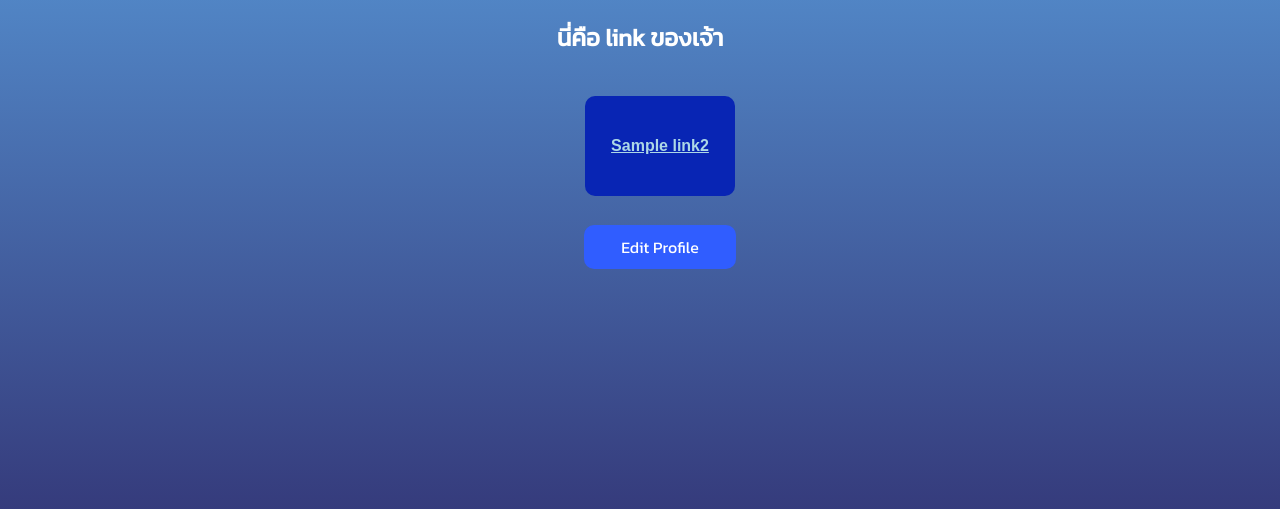
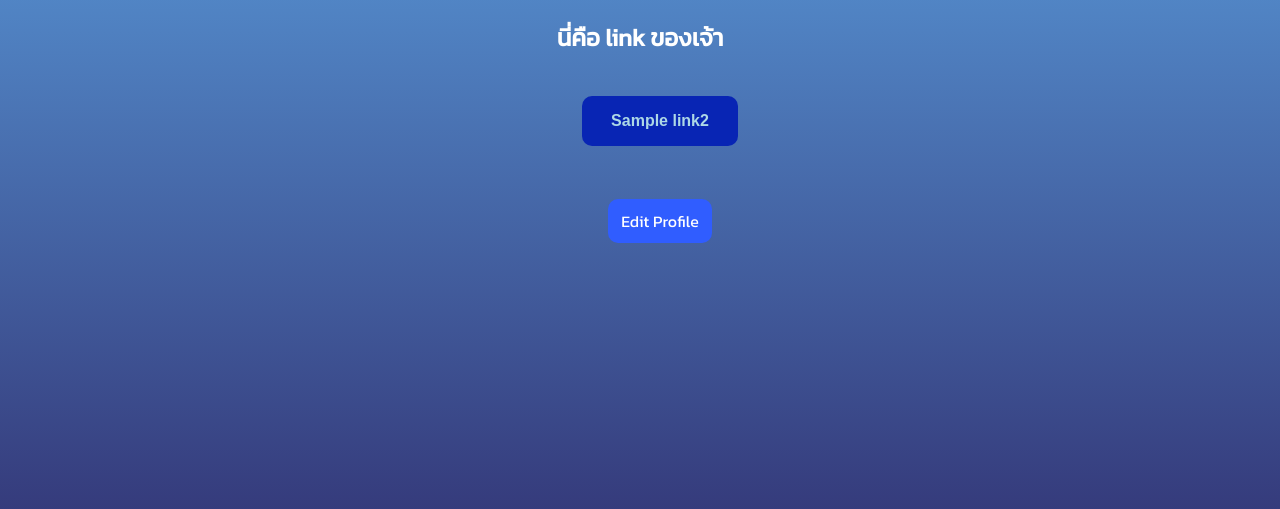
Before and after one commit to Pattrapol-Yaowaraj/All-IT-By-Jing-, a Django app: template All_IT/home/template/home/display.html in a window 1280 px wide. Shown: the part 80-589 px from the top of the page. Run offline with Django 4.2, Linux system fonts and the light colour scheme; the template is opened without the code that fills it: most values are stand-ins (such as "Sample title", 1, 10 or a date in 2020); some libraries are stand-ins or nearby versions.

Commit message:
แก้ไขปุ่มลิงค์หน้าdisplay

```diff
--- a/All_IT/home/template/home/display.html
+++ b/All_IT/home/template/home/display.html
@@ -21,18 +21,14 @@
 
         button {
         background-color: #0825b4;
-        font-size: medium;
-        font-weight: bold;
-        padding:10px 20px;
-        width: 150px;
-        height: 100px;
         border: none;
         border-radius: 10px;
         color: white;
         cursor: pointer;
         align-items: center;
+        justify-content: center;
         margin: 5px;
-        display: block;
+        display: flex;
         }
 
         button:hover {
@@ -71,7 +67,7 @@
         }
 
         .edit-button {
-            padding: 10px 20px;
+            padding: 10px;
             width: 70%;
             border: none;
             border-radius: 10px;
@@ -88,10 +84,23 @@
             background-color: #2e59a8;
         }
 
-        .button-container{
-            display:flex;
+        .button-link {
+            text-decoration: none;
+            color: lightblue;
+            font-size: medium;
+            font-weight: bold;
+            width: 130%;
+            height: 50px;
+            cursor: pointer;
+            align-items: center;
+            justify-content: center;
+            display: flex;
         }
 
+        .centered-container {
+            display: grid;
+            place-items: center;
+        } /* ทำให้ปุ่มลิงค์อยู่ตรงกลาง */
     </style>
 </head>
 <body>
@@ -100,13 +109,15 @@
         <li><a href="{% url 'home:Logout' %}">Logout</a></li>
         <li><a class="active">Profile</a></li>
     </ul>
+</header>
 
-</header>
 <h2>นี่คือ link ของเจ้า</h2>
     <ul>
-        <div class="button-container">
+        <div class="centered-container">
             {% for link2 in links_for_user %}
-            <button><a href="{{ link2.link }}" class="button" style="color: lightblue;">{{ link2.link_name }}</a></button><br>
+            <button class="button-link">
+                <a href="{{ link2.link }}" class="button-link">{{ link2.link_name }}</a>
+            </button><br>
             {% endfor %}
         </div><br>
         <a href="{% url 'home:edit' %}" class="edit-button">Edit Profile</a>
```
Also changed, not shown: All_IT/db.sqlite3.
